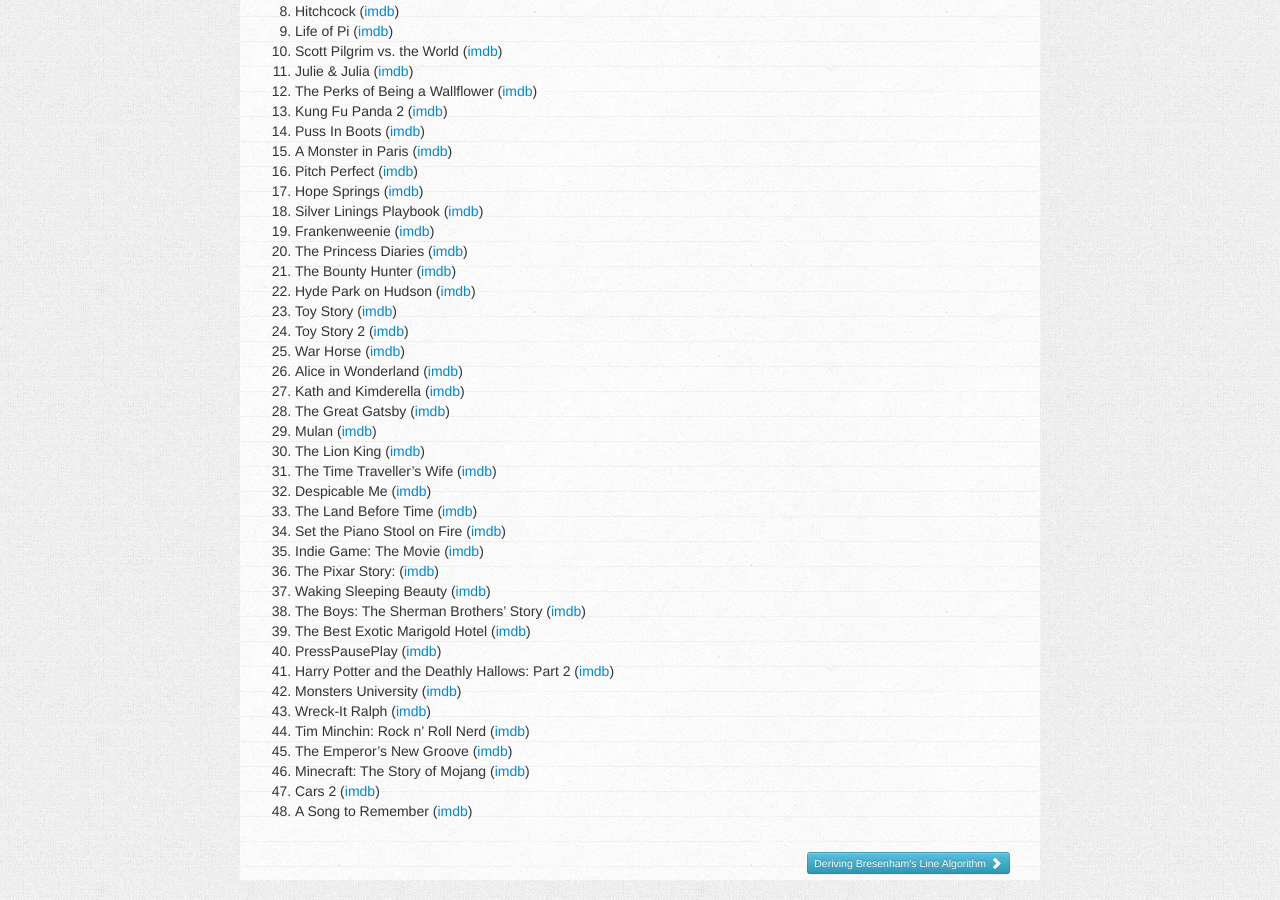
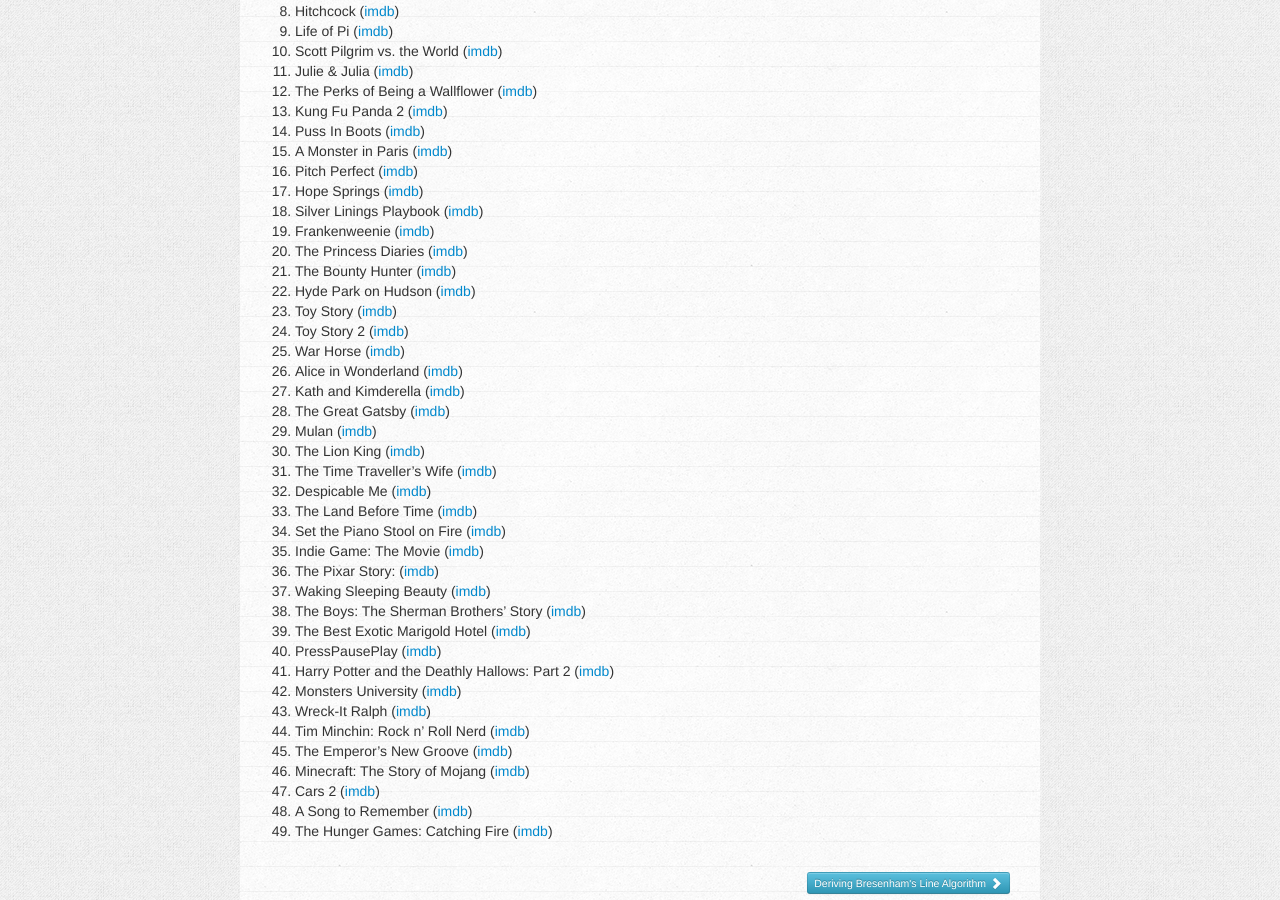
Before and after one commit to charlottepierce/charlottepierce.github.com, a Jekyll site: the page built from _posts/2013-01-01-50-50-Challenge-2013.md, in a window 1280 px wide and 900 px high, scrolled down 1267 px. Built offline with Jekyll 4.4.1, drawn with Linux system fonts in a browser that asks for light colours.

Commit message:
Updated 50/50 challenge list.

```diff
--- a/_posts/2013-01-01-50-50-Challenge-2013.md
+++ b/_posts/2013-01-01-50-50-Challenge-2013.md
@@ -93,3 +93,4 @@
 46. Minecraft: The Story of Mojang ([imdb](http://www.imdb.com/title/tt2087878/))
 47. Cars 2 ([imdb](http://www.imdb.com/title/tt1216475/))
 48. A Song to Remember ([imdb](http://www.imdb.com/title/tt0038104/))
+49. The Hunger Games: Catching Fire ([imdb](http://www.imdb.com/title/tt1951264/))
```
